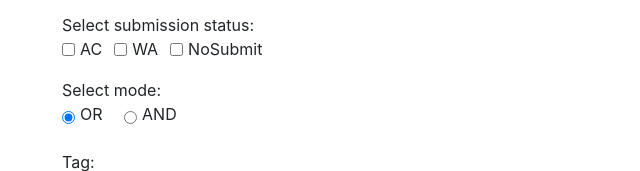
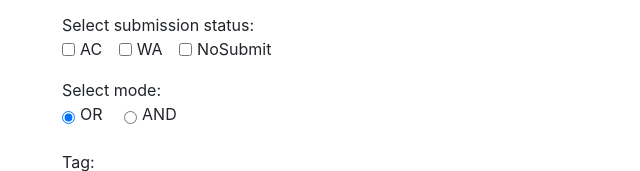
Before and after one commit to tookunn1213/codeforces-tool, a website: page index.html in a window 1280 px wide. Shown: the part 185-356 px from the top of the page, 23-663 px from the left. Drawn offline with nearby package versions, Linux system fonts and the light colour scheme.

Commit message:
fix status tag

```diff
--- a/index.html
+++ b/index.html
@@ -23,7 +23,20 @@
                     </div>
                     <div class="form-group">
                         <span>Select submission status: </span>
-                        <div id="status-list"></div>
+                        <div id="status-list">
+                            <div class="form-check form-check-inline">
+                                <input type="checkbox" class="form-check-input" id="status-ac" name="status" value="ac">
+                                <label class="form-check-label" for="status-ac">AC</label>
+                            </div>
+                            <div class="form-check form-check-inline">
+                                <input type="checkbox" class="form-check-input" id="status-wa" name="status" value="wa">
+                                <label class="form-check-label" for="status-wa">WA</label>
+                            </div>
+                            <div class="form-check form-check-inline">
+                                <input type="checkbox" class="form-check-input" id="status-nosubmit" name="status" value="nosubmit">
+                                <label class="form-check-label" for="status-nosubmit">NoSubmit</label>
+                            </div>
+                        </div>
                     </div>
                     <div class="form-group">
                         <div>Select mode: </div>
--- a/js/codeforces.js
+++ b/js/codeforces.js
@@ -22,30 +22,11 @@ function selectAndRadioButton() {
     andRadioButton.checked = true;
 }
 function showStatus(currentStatus) {
-    const statusIdList = ['ac', 'wa', 'nosubmit'];
-    const statusNameList = ['AC', 'WA', 'NoSubmit'];
-    const statusClass = ['accepted', 'wronganswer', 'nosubmit'];
-    const statusListElement = document.getElementById('status-list');
-    statusIdList.forEach((statusId, index) => {
-        const div = document.createElement('div');
-        const checked = currentStatus.has(statusId);
-        const active = checked ? ' active' : '';
-        div.setAttribute('class', `form-check form-check-inline ${active} ${statusClass[index]}`);
-        const label = document.createElement('label');
-        label.setAttribute('class', 'form-check-label');
-        label.setAttribute('for', `status-${statusId}`);
-        const checkbox = document.createElement('input');
-        checkbox.setAttribute('type', 'checkbox');
-        checkbox.setAttribute('id', `status-${statusId}`);
-        checkbox.setAttribute('class', 'form-check-input');
-        checkbox.setAttribute('name', 'status');
-        checkbox.value = statusId;
-        if (checked) {
-            checkbox.checked = true;
+    const statusElements = document.getElementsByName('status');
+    statusElements.forEach((status) => {
+        if (currentStatus.has(status.value)) {
+            status.checked = true;
         }
-        label.innerText = statusNameList[index];
-        div.append(checkbox, label);
-        statusListElement.append(div);
     });
 }
 function showAllTag(checkedTags) {
```
Also changed, not shown: src/codeforces.ts (+4 -31 lines).
